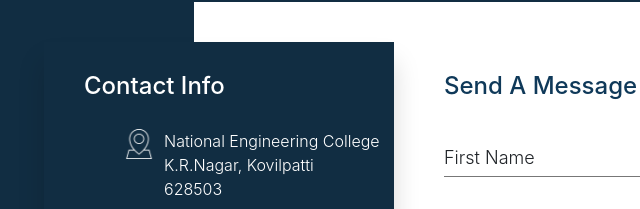
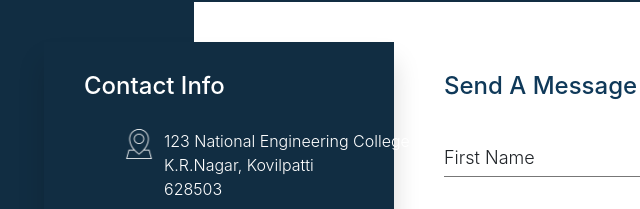
Before and after one commit to SRi-iRS/CareerGuidance, a plain HTML site: page index.html in a window 1280 px wide. Shown: the part 1422-1631 px from the top of the page, 41-681 px from the left. Drawn offline with nearby package versions, Linux system fonts and the light colour scheme; a script that the page names is missing.

Commit message:
Update index.html

```diff
--- a/index.html
+++ b/index.html
@@ -96,7 +96,7 @@
               <li>
                 <span><img src="Images/location.png" /></span>
                 <span
-                  >National Engineering College<br />
+                  >123 National Engineering College<br />
                   K.R.Nagar, Kovilpatti<br />
                   628503</span
                 >
```
